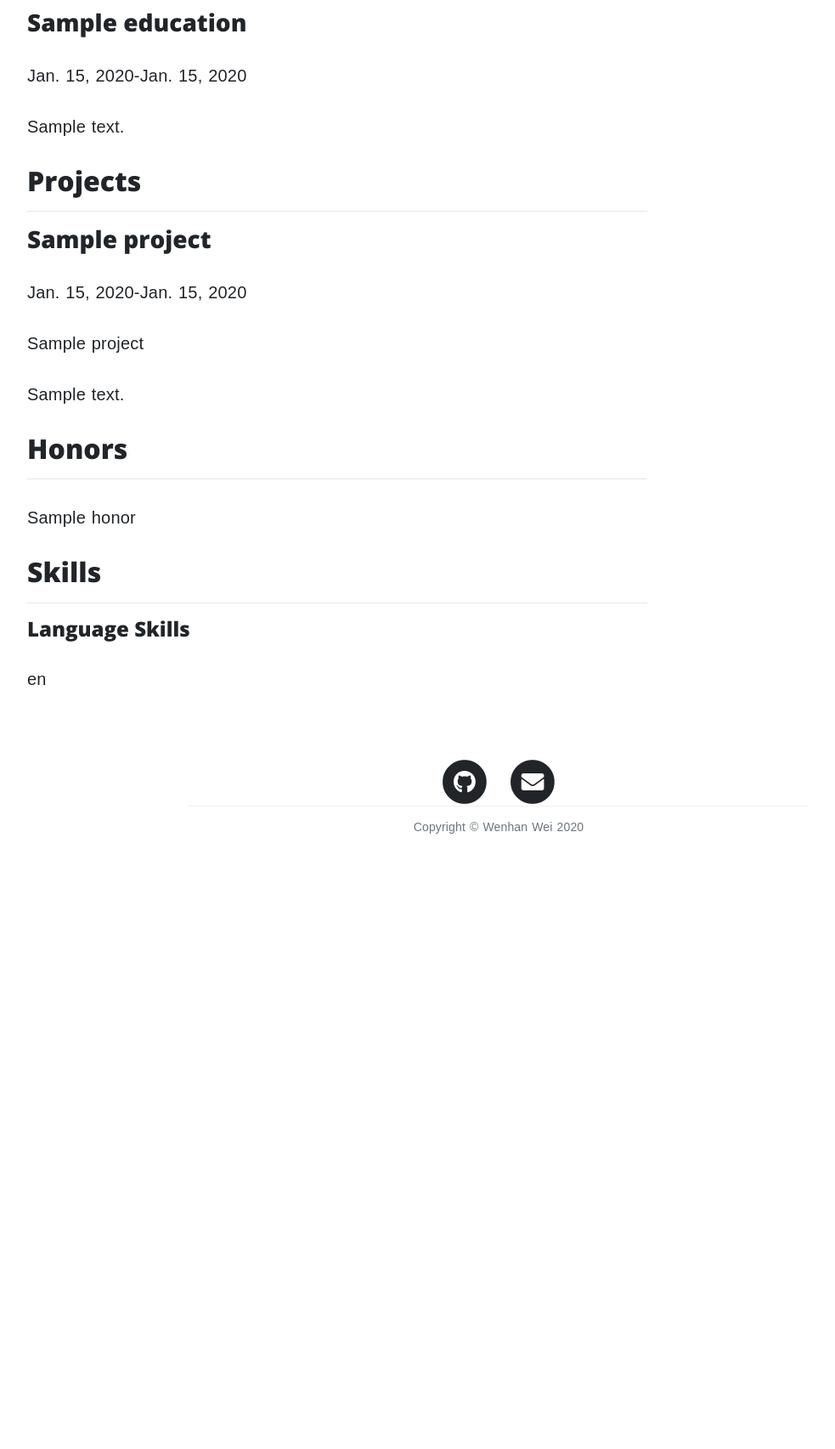
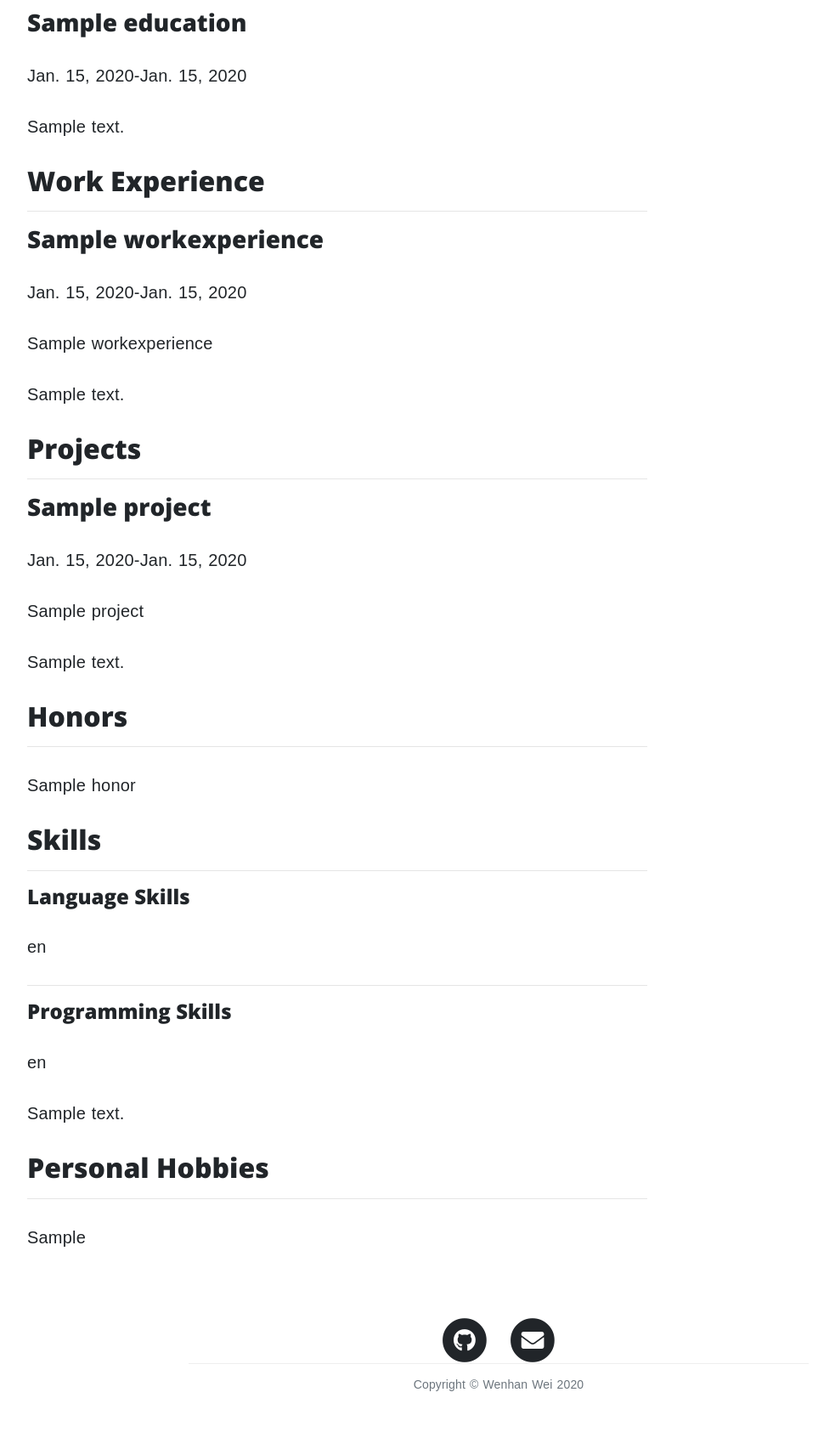
Before and after one commit to WenhanWei/Django_Blog, a Django app: page /portfolio in a window 1280 px wide. Shown: the part 680-2385 px from the top of the page at 85% size, without its empty margins (53-1036 px from the left). Before the commit the page ends 1661 px from the top, so only its background shows below. Run offline with Django 3.2, Linux system fonts and the light colour scheme; tables that the repository leaves empty hold one stand-in row (values such as "Sample post"); parts of the project's set-up code (start-up, migrations or seed data) failed here and were passed over; some libraries are stand-ins or nearby versions.

Commit message:
change portfolio template and views

```diff
--- a/mysite-project/blog/views.py
+++ b/mysite-project/blog/views.py
@@ -119,6 +119,7 @@ def portfolio(request):  # My Resume
     educations = Education.objects.order_by('id')
     projects = Project.objects.order_by('id')
     honors = Honor.objects.order_by('id')
+    hobbies = PersonalHobby.objects.order_by('id')
     work_experiences = WorkExperience.objects.order_by('id')
     language_skills = LanguageSkill.objects.order_by('id')
     programming_skills = ProgrammingLanguageSkill.objects.order_by('id')
@@ -128,6 +129,7 @@ def portfolio(request):  # My Resume
                   {'educations': educations,
                    'projects': projects,
                    'honors': honors,
+                   'hobbies': hobbies,
                    'work_experiences': work_experiences,
                    'language_skills': language_skills,
                    'programming_skills': programming_skills})
--- a/mysite-project/templates/blog/portfolio.html
+++ b/mysite-project/templates/blog/portfolio.html
@@ -21,71 +21,90 @@
         <div class="row">
             <div class="col-md-8 blog-main">
                 <!-- ******************  EDUCATION & CERTIFICATIONS ****************** -->
+                {% if educations %}
                     <section class="education">
                         <h2>Education</h2>
                         <hr>
-                {% for education in educations  %}
+                        {% for education in educations %}
                             <h3>{{ education.name_of_education }}</h3>
                             <p class="blog-post-meta">{{ education.start_date_of_education }}-{{ education.end_date_of_education }}</p>
                             <p>{{ education.details_of_education |safe|linebreaksbr }}</p>
                         {% endfor %}
                     </section>
-
+                {% endif %}
                 <!-- ***********************  WORK EXPERIENCE  *********************** -->
+                {% if work_experiences %}
                     <section class="work-experience">
-
-{#                <h2>Work Experience</h2>#}
-{#                <hr>#}
-{#                {% for work_experience in work_experiences  %}#}
-{#                    <h3>{{ work_experience.name_of_work_and_internship }}</h3>#}
-{#                    <p>{{ work_experience.start_date_of_work_and_internship}}-{{ work_experience.end_date_of_work_and_internship }}</p>#}
-{#                    <p>{{work_experience.job_title}}</p>#}
-{#                    <p>{{ work_experience.details_of_work_and_internship | safe | linebreaksbr }}</p>#}
-{#                {% endfor %}#}
-
+                        <h2>Work Experience</h2>
+                        <hr>
+                        {% for work_experience in work_experiences %}
+                            <h3>{{ work_experience.name_of_work_and_internship }}</h3>
+                            <p>{{ work_experience.start_date_of_work_and_internship }}-{{ work_experience.end_date_of_work_and_internship }}</p>
+                            <p>{{ work_experience.job_title }}</p>
+                            <p>{{ work_experience.details_of_work_and_internship | safe | linebreaksbr }}</p>
+                        {% endfor %}
                     </section>
-
+                {% endif %}
                 <!-- ********************  PROJECTS / PORTFOLIO  ********************* -->
+                {% if projects %}
                     <section class="projects">
                         <h2>Projects</h2>
                         <hr>
-                {% for project in projects  %}
+                        {% for project in projects %}
                             <h3>{{ project.name_of_project_experience }}</h3>
                             <p>{{ project.start_date_of_project_experience }}-{{ project.end_date_of_project_experience }}</p>
-                    <p>{{ project.project_job_title}}</p>
+                            <p>{{ project.project_job_title }}</p>
                             <p>{{ project.details_of_project_experience | safe | linebreaksbr }}</p>
                         {% endfor %}
                     </section>
-
+                {% endif %}
                 <!-- ***********************  HONORS  *********************** -->
+                {% if honors %}
                     <section class="honors">
                         <h2>Honors</h2>
                         <hr>
-                {% for honor in honors  %}
+                        {% for honor in honors %}
                             <p>{{ honor.name_of_the_honor }}</p>
                         {% endfor %}
                     </section>
-
+                {% endif %}
                 <!-- ***********************  SKILLS  *********************** -->
+                {% if language_skills or programming_skills %}
                     <section class="skills">
                         <h2>Skills</h2>
                         <hr>
+                        {% if language_skills %}
                             <h4>Language Skills</h4>
-                {% for language_skill in language_skills  %}
-                    <p>{{ language_skill }}</p>
+                            {% for language_skill in language_skills %}
+                                <p>{{ language_skill.language_skills }}</p>
                             {% endfor %}
-{#                <hr>#}
-{#                <h4>Programming Skills</h4>#}
-{#                {% for programming_skill in programming_skills  %}#}
-{#                    <p>{{ programming_skill.programming_language_skill }}</p>#}
-{#                    {% if programming_skill.programming_language_skill_details %}#}
-{#                       <p>{{ programming_skill.programming_language_skill_details | safe | linebreaksbr}}</p>#}
-{#                    {% else %}#}
-{#                        <p>{{ programming_skill.programming_language_skill_details_rich | safe | linebreaksbr}}</p>#}
-{#                    {% endif %}#}
-{#                {% endfor %}#}
+                        {% endif %}
 
+                        {% if programming_skills %}
+                            <hr>
+                            <h4>Programming Skills</h4>
+                            {% for programming_skill in programming_skills %}
+                                <p>{{ programming_skill.programming_language_skill }}</p>
+                                {% if programming_skill.programming_language_skill_details %}
+                                    <p>{{ programming_skill.programming_language_skill_details | safe | linebreaksbr }}</p>
+                                {% else %}
+                                    <p>{{ programming_skill.programming_language_skill_details_rich | safe | linebreaksbr }}</p>
+                                {% endif %}
+                            {% endfor %}
+                        {% endif %}
                     </section>
+                {% endif %}
+
+                <!-- *********************** Personal Hobbies  *********************** -->
+                {% if hobbies %}
+                    <section class="hobbies">
+                        <h2>Personal Hobbies</h2>
+                        <hr>
+                        {% for hobby in hobbies %}
+                            <p>{{ hobby.personal_hobby }}</p>
+                        {% endfor %}
+                    </section>
+                {% endif %}
 
 
             </div><!--main -->
```
Also changed, not shown: 1 other file. Lines whose indentation alone changed are shown as unchanged.
